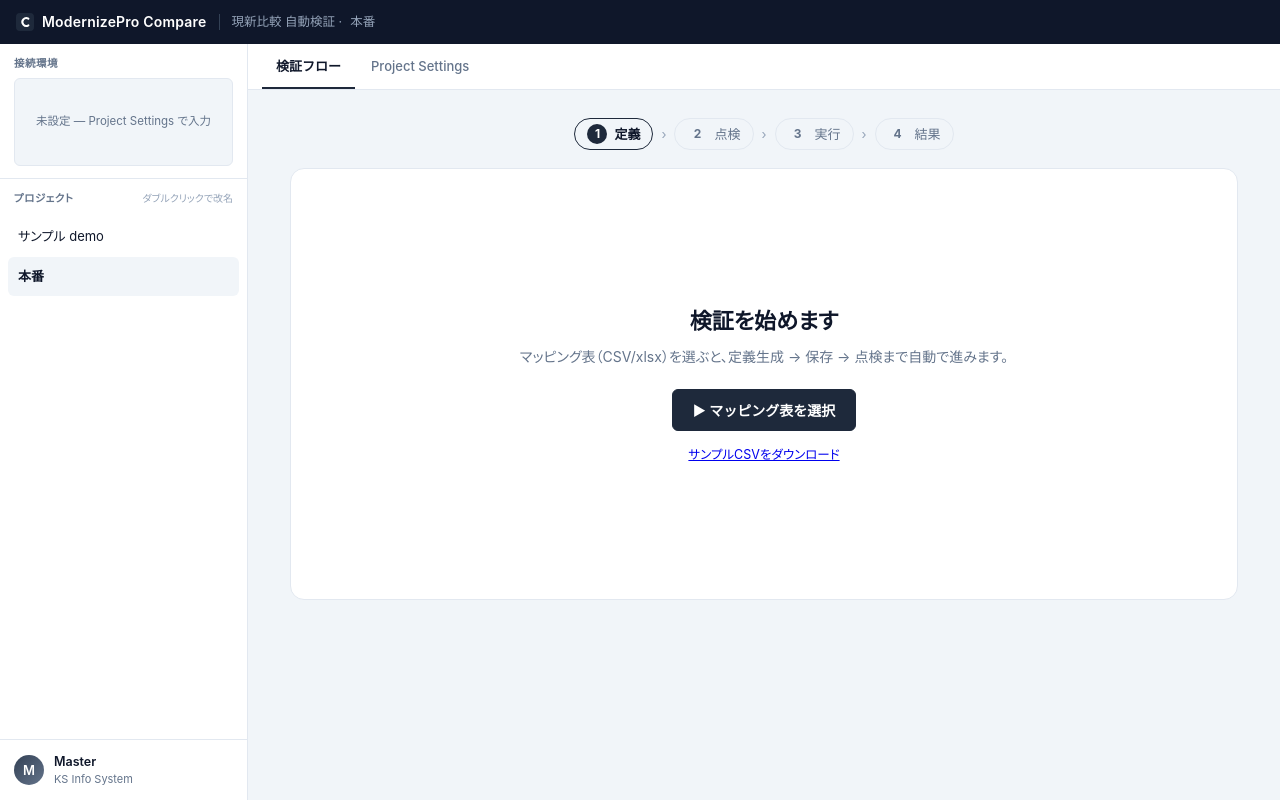
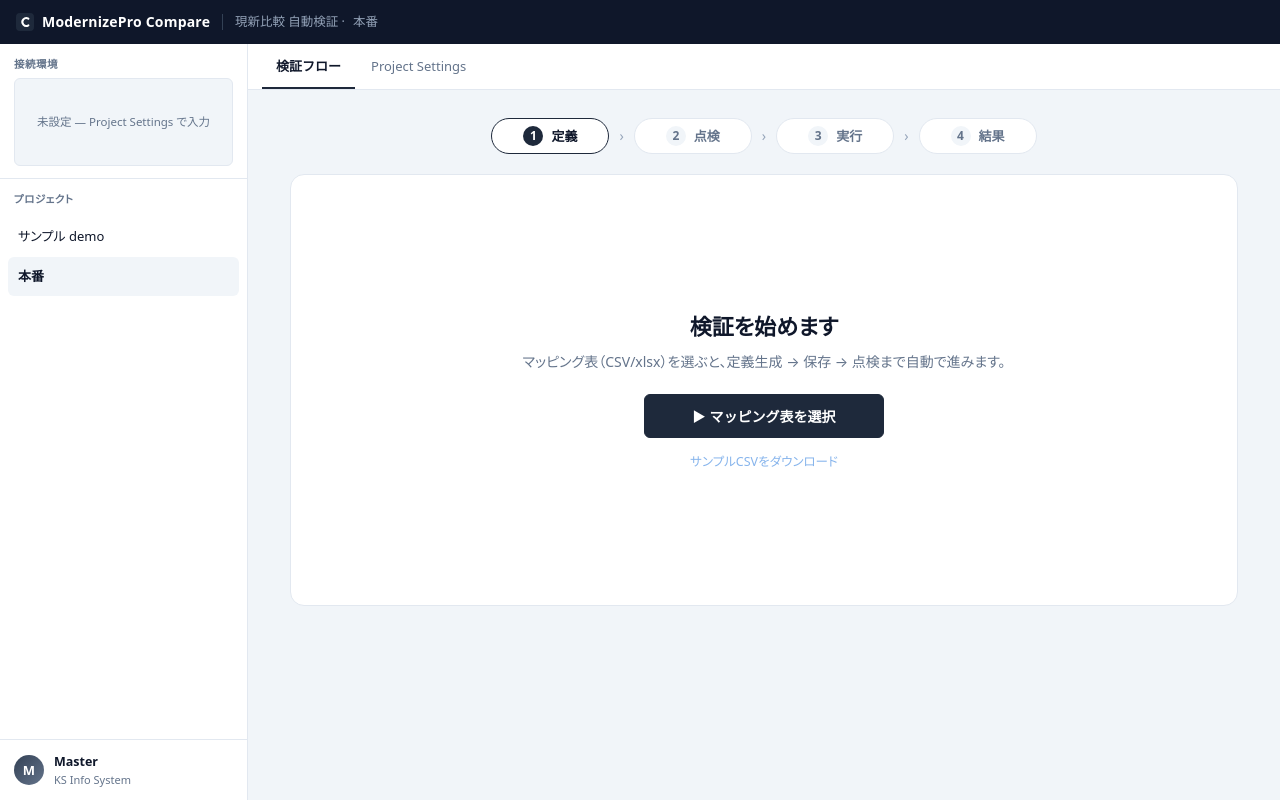
Before and after one commit to kyh0815/DataComparator, a Flask app: page / in a window 1280 px wide. Run offline with Flask 3, Linux system fonts and the light colour scheme; data that the repository does not hold is empty; some libraries are stand-ins or nearby versions.

Commit message:
style(gui): 자잘한 UI 개선 5건 (비코어)
1) 스테퍼 칩(定義→点検→実行→結果): 균등 폭(min-width)·중앙 정렬·여백 정리(SaaS 스타일).
2) 사이드바 'ダブルクリックで改名' 제거(힌트·dblclick 리스너·title 문구).
3) 'サンプルCSVをダウンロード' 링크를 연한 블루(#86b4ec)로.
4) 폰트 스택 크로스플랫폼 강화: system-ui 선두 + Yu Gothic UI(Windows JP)·Yu Gothic·Roboto 추가
   (Mac/Windows/Linux + 일본어 공용).
5) 주요 CTA 버튼 균일화: button.run.big에 min-width:240px·중앙정렬 → 매핑표선택·検証開始·재개가
   같은 사이즈·디자인. 겸: .nf-dl 클래스 충돌 해소(diff 줄=.nf-dline, 다운로드 버튼=.nf-dl 분리).

라벨/CSS만, 코어·엔드포인트 무수정. node --check JS, 304 passed.

Co-Authored-By: Claude Opus 4.8 <noreply@anthropic.com>

```diff
--- a/src/gui/templates/index.html
+++ b/src/gui/templates/index.html
@@ -41,7 +41,7 @@
   * { box-sizing:border-box; }
   html,body { height:100%; }
   body {
-    font-family:-apple-system,BlinkMacSystemFont,"Segoe UI","Hiragino Sans","Hiragino Kaku Gothic ProN","Noto Sans JP",Meiryo,"Helvetica Neue",Arial,sans-serif;
+    font-family:system-ui,-apple-system,BlinkMacSystemFont,"Segoe UI","Yu Gothic UI","Hiragino Sans","Hiragino Kaku Gothic ProN","Noto Sans JP","Yu Gothic",Meiryo,Roboto,"Helvetica Neue",Arial,sans-serif;
     margin:0; background:var(--bg); color:var(--ink);
     line-height:1.55; font-size:14px;
     -webkit-font-smoothing:antialiased; text-rendering:optimizeLegibility;
@@ -186,7 +186,7 @@
   button#run, button.primary { background:var(--c-primary); color:var(--c-primary-fg); border-color:var(--c-primary); padding:10px 20px; font-size:14px; }
   button#run:hover:not(:disabled), button.primary:hover:not(:disabled) { background:var(--c-primary-hover); border-color:var(--c-primary-hover); }
   button#run:disabled { background:var(--c-text-faint); border-color:var(--c-text-faint); color:var(--c-primary-fg); opacity:.6; }
-  button.run.big { padding:10px 20px; font-size:14px; }
+  button.run.big { padding:11px 24px; font-size:14px; min-width:240px; justify-content:center; }
   button.danger { color:var(--c-ng); border-color:var(--c-border-strong); }
   button.danger:hover:not(:disabled) { border-color:var(--c-ng); background:var(--c-ng-soft); }
 
@@ -345,8 +345,8 @@
   .gcard .g-del:hover { border-color:var(--c-ng); background:var(--c-ng-soft); }
 
   /* ── 新検証フロー(β): 고정 뷰포트 상태머신 ── */
-  .nf-stepper { display:flex; align-items:center; gap:8px; justify-content:center; margin:6px 0 18px; color:var(--muted); font-size:13px; flex-wrap:wrap; }
-  .nf-st { display:inline-flex; align-items:center; gap:7px; padding:5px 12px; border:1px solid var(--c-border); border-radius:999px; }
+  .nf-stepper { display:flex; align-items:center; gap:10px; justify-content:center; margin:6px 0 20px; flex-wrap:wrap; }
+  .nf-st { display:inline-flex; align-items:center; justify-content:center; gap:8px; padding:7px 18px; min-width:118px; border:1px solid var(--c-border); border-radius:999px; color:var(--muted); font-size:13px; font-weight:600; background:var(--c-surface); transition:border-color .15s, color .15s, background .15s; }
   .nf-st b { display:inline-flex; align-items:center; justify-content:center; width:20px; height:20px; border-radius:50%; background:var(--c-surface-2); color:var(--muted); font-size:12px; }
   .nf-st.active { border-color:var(--c-primary); color:var(--ink); font-weight:700; }
   .nf-st.active b { background:var(--c-primary); color:var(--c-primary-fg); }
@@ -359,6 +359,8 @@
   .nf-big.nf-bad { color:var(--c-ng); }
   .nf-sub { color:var(--muted); font-size:14px; margin-bottom:20px; line-height:1.6; }
   .nf-hint { color:var(--c-text-faint); font-size:12.5px; margin-top:14px; }
+  .nf-hint a { color:#86b4ec; text-decoration:none; }
+  .nf-hint a:hover { color:#6c9ee0; text-decoration:underline; }
   .nf-actions { display:flex; gap:10px; justify-content:center; flex-wrap:wrap; margin-top:6px; }
   .nf-badge { font-size:13px; font-weight:700; color:var(--c-primary); margin-left:6px; }
   .nf-spin { width:42px; height:42px; margin:0 auto 18px; border:4px solid var(--c-surface-2); border-top-color:var(--c-primary); border-radius:50%; animation:nf-spin 0.8s linear infinite; }
@@ -391,8 +393,8 @@
   .nf-fbadge.miss, .nf-fbadge.err { background:var(--c-surface-2); color:var(--muted); border:1px solid var(--c-border); }
   .nf-fmsg { margin-top:7px; font-size:13px; color:var(--c-ng); }
   .nf-diff { margin-top:8px; font-family:var(--mono); font-size:12.5px; }
-  .nf-dl { padding:6px 0; border-top:1px dashed var(--c-border); }
-  .nf-dl:first-child { border-top:0; }
+  .nf-dline { padding:6px 0; border-top:1px dashed var(--c-border); }
+  .nf-dline:first-child { border-top:0; }
   .nf-ln { color:var(--muted); font-size:11.5px; }
   .nf-da, .nf-db { white-space:pre-wrap; word-break:break-all; }
   .nf-da b, .nf-db b { font-family:var(--font, inherit); font-size:11px; margin-right:6px; color:var(--muted); }
@@ -450,7 +452,6 @@
       </div>
       <div class="side-head">
         <p class="side-lab">プロジェクト</p>
-        <span class="side-hint">ダブルクリックで改名</span>
       </div>
       <!-- 사이드바 = 프로젝트(=환경) 목록. 클릭=그 config로 전환. B(멀티프로젝트) 확장 지점. -->
       <div class="proj-list" id="proj-list"></div>
@@ -657,11 +658,10 @@ function renderProjects(){
   [...sel.options].forEach(o=>{
     const it=document.createElement("div");
     it.className="proj-item"+(o.value===sel.value?" active":"");
-    it.title=o.textContent+"（クリックで切替 / ダブルクリックで改名）";
+    it.title=o.textContent+"（クリックで切替）";
     const nm=document.createElement("span"); nm.className="proj-nm"; nm.textContent=projLabel(o);
     it.appendChild(nm);
     it.addEventListener("click", ()=>{ if(sel.value!==o.value){ sel.value=o.value; renderProjects(); sel.dispatchEvent(new Event('change')); } });
-    it.addEventListener("dblclick", (e)=>{ e.stopPropagation(); editProjName(it, o); });
     c.appendChild(it);
   });
 }
@@ -1041,7 +1041,7 @@ syncEnv();
   }
   function diffLinesHtml(diffs, truncated){
     return diffs.map(d=>{ const [a,b]=diffMark(d.asis_content,d.tobe_content);
-      return `<div class="nf-dl"><div class="nf-ln">${d.line_number}行目</div><div class="nf-da"><b>As-Is</b>${a}</div><div class="nf-db"><b>To-Be</b>${b}</div></div>`;
+      return `<div class="nf-dline"><div class="nf-ln">${d.line_number}行目</div><div class="nf-da"><b>As-Is</b>${a}</div><div class="nf-db"><b>To-Be</b>${b}</div></div>`;
     }).join("") + (truncated ? '<div class="nf-more">… 以降は 試験成績書(差分明細) で全件確認</div>' : "");
   }
   async function toggleDiff(idx, btn){
```
